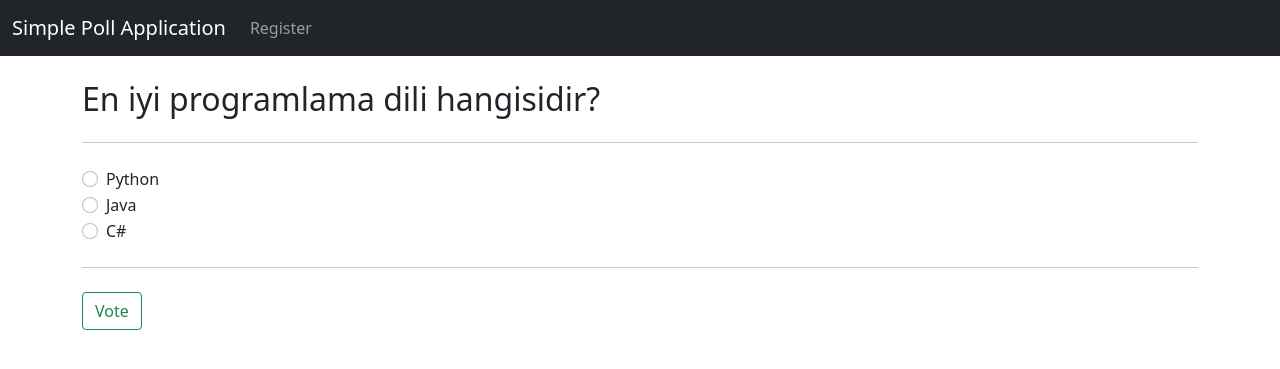
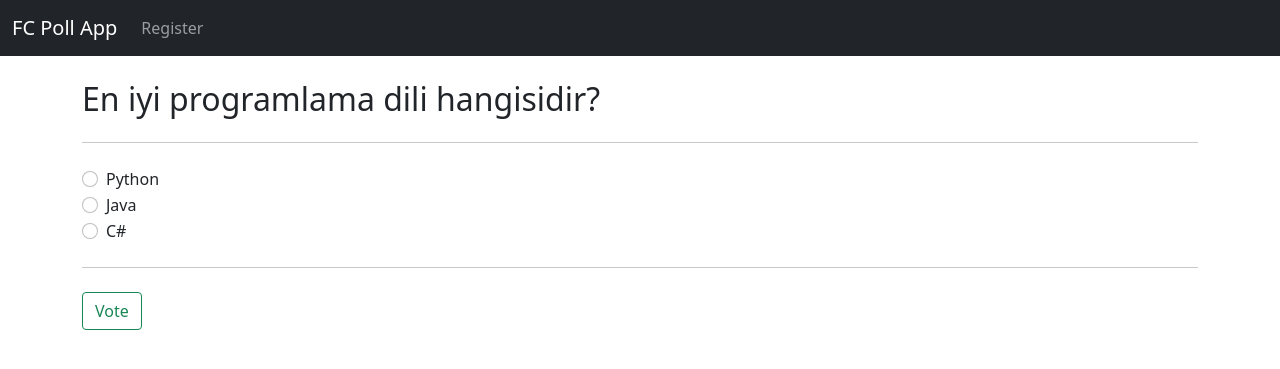
Before and after one commit to cagridurmaz/Poll_App_Project_2, a Django app: page /poll/1/ in a window 1280 px wide. Shown: the top 369 px of the page. Run offline with Django 4.2, Linux system fonts and the light colour scheme; data comes from the database, SQL or seed files in the repository; both versions use the stored data as it was after the commit.

Commit message:
html dosyalarinda cesitli duzenlemeler yapildi, oylama sonuclari goruntuleme secenegi eklendi.

```diff
--- a/PollApp/templates/PollApp/base.html
+++ b/PollApp/templates/PollApp/base.html
@@ -7,14 +7,14 @@
     <link href="https://cdn.jsdelivr.net/npm/bootstrap@5.1.3/dist/css/bootstrap.min.css" rel="stylesheet">
     <script src="https://cdn.jsdelivr.net/npm/bootstrap@5.1.3/dist/js/bootstrap.bundle.min.js"></script>
 
-    <title>Simple Poll Application</title>
+    <title>FC Poll App</title>
 </head>
 
 <body>
 
 <nav class="navbar navbar-expand-lg navbar-dark bg-dark">
     <div class="container-fluid">
-        <a class="navbar-brand" href="{% url 'PollApp:home' %}">Simple Poll Application</a>
+        <a class="navbar-brand" href="{% url 'PollApp:home' %}">FC Poll App</a>
         <button class="navbar-toggler" type="button" data-bs-toggle="collapse" data-bs-target="#navbarText"
                 aria-controls="navbarText" aria-expanded="false" aria-label="Toggle navigation">
             <span class="navbar-toggler-icon"></span>
--- a/PollApp/templates/PollApp/home.html
+++ b/PollApp/templates/PollApp/home.html
@@ -10,6 +10,9 @@
     <a href="{% url 'PollApp:poll' poll.id %}" class="btn btn-primary">Vote</a>
   </div>
 </div>
+<div class="mt-4 mb-4">
+  <hr class="my-4">
+</div>
 {% endfor %}
 
 {% endblock %}
--- a/PollApp/templates/PollApp/poll.html
+++ b/PollApp/templates/PollApp/poll.html
@@ -23,5 +23,9 @@
   {% endfor %}
   <hr class="my-4">
   <button class="btn btn-outline-success">Vote</button>
+  {% if success_message %}
+  <a href="{% url 'PollApp:poll_result' poll.id %}" class="btn btn-outline-success">Result</a>
+  {% endif %}
+
 </form>
 {% endblock %}
--- a/PollApp/urls.py
+++ b/PollApp/urls.py
@@ -6,4 +6,5 @@ app_name = "PollApp"
 urlpatterns = [
     path("", views.home_view, name="home"),
     path("poll/<int:poll_id>/", views.poll_view, name="poll"),
+    path("poll_result/<int:poll_id>/", views.poll_result_view, name="poll_result"),
 ]
--- a/PollApp/views.py
+++ b/PollApp/views.py
@@ -1,3 +1,4 @@
+from django.db.models import Count
 from django.shortcuts import render
 from PollApp.models import Poll, Choice, Vote
 
@@ -30,4 +31,8 @@ def poll_view(request, poll_id):
 #     poll = Poll.objects.get(id=poll_id)
 #     show_results = True  # Sonuçları göstermek için bir değişken
 #     return render(request, template_name="PollApp/poll.html", context={"poll": poll, "show_results": show_results})
-#
+
+def poll_result_view(request, poll_id):
+    poll = Poll.objects.get(id=poll_id)
+    choices_with_votes = Choice.objects.filter(related_polls=poll).annotate(total_votes=Count('votes'))
+    return render(request, template_name="PollApp/poll_result.html", context={"poll": poll, "choices_with_votes": choices_with_votes})
--- a/pollvenv/pyvenv.cfg
+++ /dev/null
@@ -1,5 +0,0 @@
-home = /Library/Frameworks/Python.framework/Versions/3.11/bin
-include-system-site-packages = false
-version = 3.11.2
-executable = /Library/Frameworks/Python.framework/Versions/3.11/bin/python3.11
-command = /Users/furkantumay/Poll_App_Project/bin/python -m venv /Users/furkantumay/Desktop/BilgeAdamPython/PyCharm Files/Poll_App_Project/pollvenv
```
Also changed, not shown: PollApp/migrations/0001_initial.py (deleted), db.sqlite3, 12 other files.
